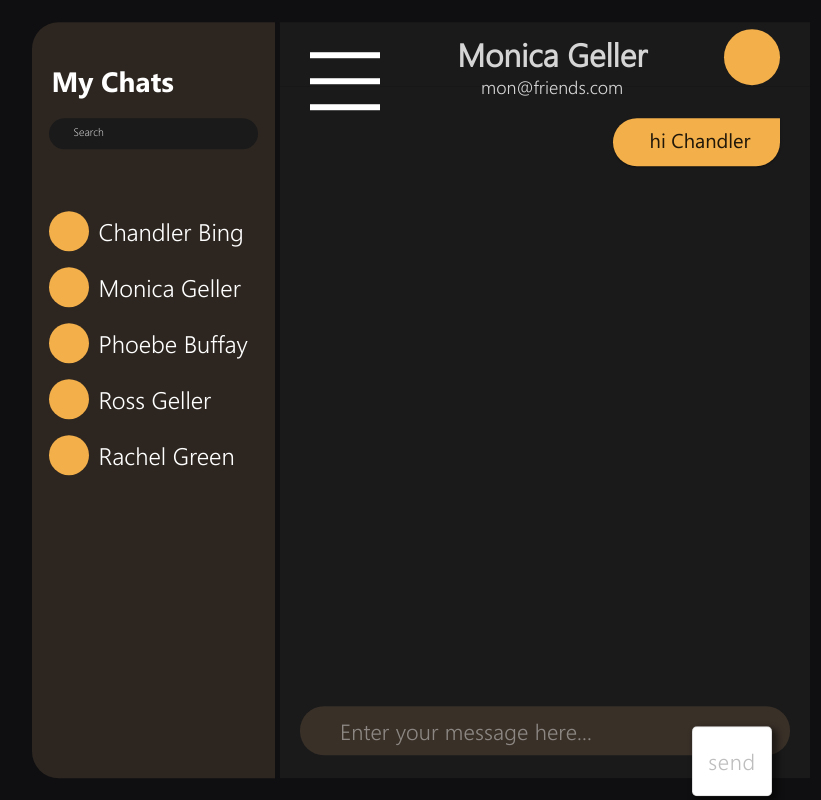
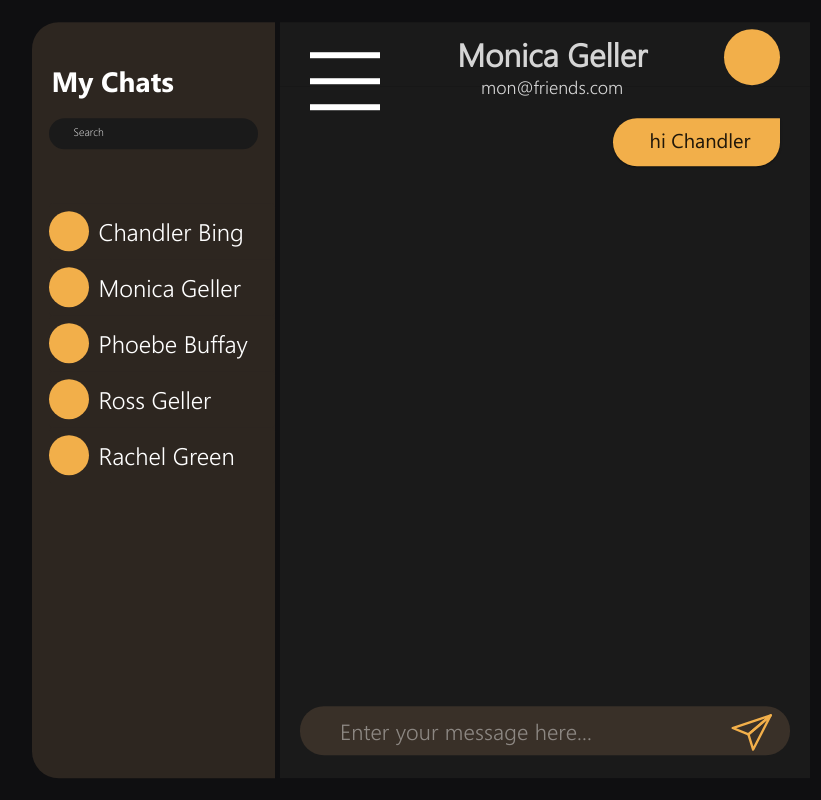
Before and after one commit to AshishS-1123/React-Chat-App, a React (Create React App) app: page /chats in a window 1280 px wide. Shown: the whole page, without its empty margins (219-1040 px from the left). Built offline with nearby package versions, Linux system fonts and the light colour scheme; what reactfire would draw is missing.

Commit message:
Added styles for FormControl

```diff
--- a/src/components/chats/InputForm.css
+++ b/src/components/chats/InputForm.css
@@ -13,6 +13,7 @@
 
 	display: flex;
 	flex-direction: row;
+	justify-content: space-between;
 
 	background: #393028 !important;
 
@@ -31,3 +32,19 @@
 	margin-top: 10px;
 	color: white !important;
 }
+
+#InputForm__button {
+	height: 6.2037vh;
+	margin: 0px;
+	padding: 0px;
+	box-shadow: none;
+}
+
+.MuiIconButton-root {
+	background: rgba(0, 0, 0, 0) !important;
+	right: 1vh; bottom: 0.5vh;
+}
+
+#InputForm__sendicon {
+	height: 6.2037vh;
+}
--- a/src/components/chats/InputForm.jsx
+++ b/src/components/chats/InputForm.jsx
@@ -1,9 +1,11 @@
 import { useState } from "react";
-import { FormControl, InputLabel, Input, Button } from "@material-ui/core";
+import { FormControl, InputLabel, Input, IconButton } from "@material-ui/core";
 
+import SendIcon from "../../resources/send-icon.svg"
 import "./InputForm.css"
 
 function InputForm ({messages, setMessages}) {
+
 	const [text, setText] = useState("");
 
 	const onFormSubmit = (event) => {
@@ -29,16 +31,14 @@ function InputForm ({messages, setMessages}) {
 			    onChange={onInputChange}
 			  />
 
-			  <Button
+			<IconButton
 			  	id='InputForm__button'
-			  	variant='outlined'
-			  	color='primary'
 			    type='submit'
 					disabled={!text}
 			  	onClick={onFormSubmit}
 			  >
-			  	    send
-			  </Button>
+					<img src={SendIcon} alt='send button' id='InputForm__sendicon'/>
+			  </IconButton>
 		  </FormControl>
 		</form>
 		);
```
Also changed, not shown: src/resources/send-icon.png (deleted), src/resources/send-icon.svg (added).
